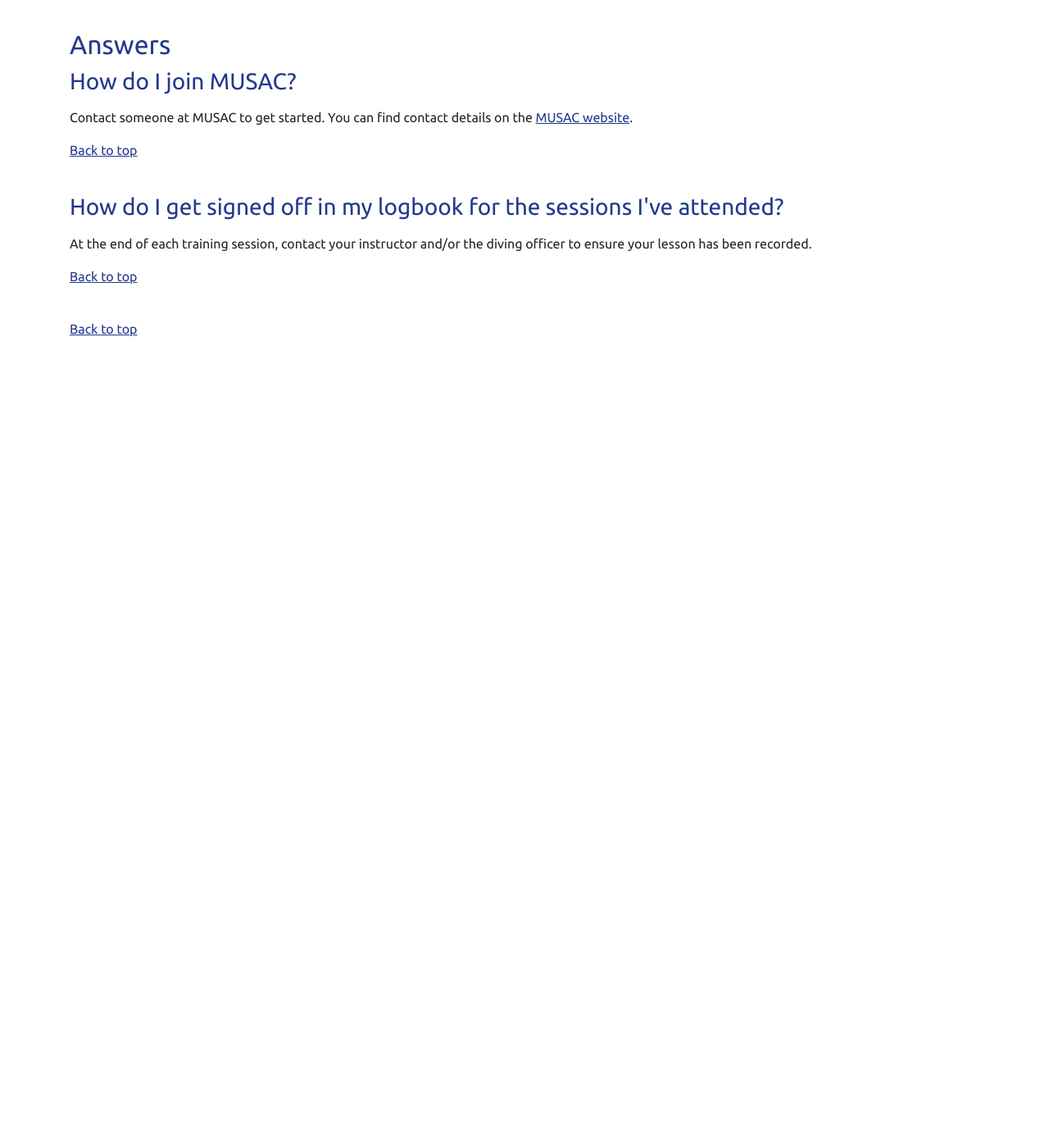
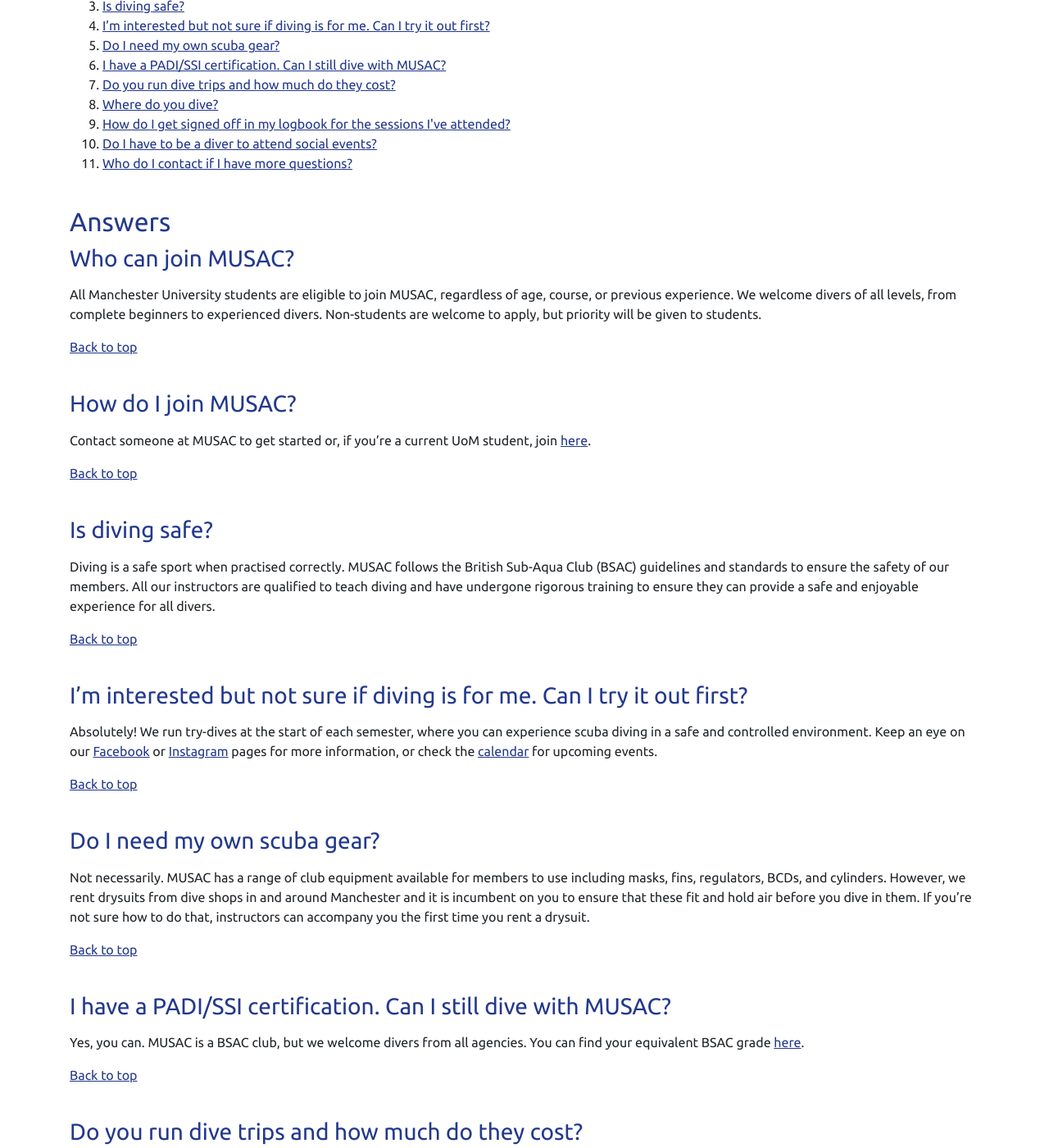
Before and after one commit to manunisac/manunisac.github.io, a Jekyll site: the page built from faq.html, in a window 1280 px wide and 1400 px high, scrolled down 369 px. Shown: the whole window at 82% size. Built offline with Jekyll 4.4.1, drawn with Linux system fonts in a browser that asks for light colours; nearby versions of some CDN libraries; before the commit the page ends 900 px from its top, so only the background shows below that; some of the changed text lies outside the part shown.

Commit message:
Update FAQ

```diff
--- a/_data/faq.yml
+++ b/_data/faq.yml
@@ -1,10 +1,73 @@
 questions:
-  - id: "not-bsac-can-i-attend"
+  - id: "who-can-join"
+    question: "Who can join MUSAC?"
+    answer: |
+      All Manchester University students are eligible to join MUSAC, regardless of age, course, or previous experience.
+      We welcome divers of all levels, from complete beginners to experienced divers. Non-students are welcome to apply,
+      but priority will be given to students.
+
+  - id: "how-do-i-join"
     question: "How do I join MUSAC?"
     answer: |
-      Contact someone at MUSAC to get started. You can find contact details on the [MUSAC website](https://musac.org.uk/).
+      Contact someone at MUSAC to get started or, if you're a current UoM student, join
+      [here](https://manchesterstudentsunion.com/activities/view/sub_aqua).
+
+  - id: "is-diving-safe"
+    question: "Is diving safe?"
+    answer: |
+      Diving is a safe sport when practised correctly. MUSAC follows the British Sub-Aqua Club (BSAC) guidelines and
+      standards to ensure the safety of our members. All our instructors are qualified to teach diving and have
+      undergone rigorous training to ensure they can provide a safe and enjoyable experience for all divers.
+
+  - id: "can-i-try-it-out"
+    question: "I’m interested but not sure if diving is for me. Can I try it out first?"
+    answer: |
+      Absolutely! We run try-dives at the start of each semester, where you can experience scuba diving in a safe and controlled
+      environment. Keep an eye on our [Facebook](https://facebook.com/MUSACDiving/) or
+      [Instagram](https://www.instagram.com/musac.uk/) pages for more information, or check the [calendar](/calendar) for upcoming events.
+
+  - id: "do-i-need-my-own-gear"
+    question: "Do I need my own scuba gear?"
+    answer: |
+      Not necessarily. MUSAC has a range of club equipment available for members to use including masks, fins, regulators,
+      BCDs, and cylinders. However, we rent drysuits from dive shops in and around Manchester and it is incumbent on you to
+      ensure that these fit and hold air before you dive in them. If you're not sure how to do that, instructors can accompany
+      you the first time you rent a drysuit.
+
+  - id: "can-i-dive-with-padi-ssi"
+    question: "I have a PADI/SSI certification. Can I still dive with MUSAC?"
+    answer: |
+      Yes, you can. MUSAC is a BSAC club, but we welcome divers from all agencies. You can find your equivalent BSAC grade
+      [here](https://www.bsac.com/already-a-diver/equivalent-bsac-qualifications/).
+
+  - id: "do-you-run-dive-trips"
+    question: "Do you run dive trips and how much do they cost?"
+    answer: |
+      Yes, we run dive trips throughout the year. The cost of each trip varies depending on the location, duration, and
+      accommodation. We aim to keep costs as low as possible for our members. For more information, please contact the
+      diving officer or training officer or check out the [calendar](/calendar) for upcoming events.
+
+  - id: "where-do-you-dive"
+    question: "Where do you dive?"
+    answer: |
+      We dive in a variety of locations, including quarries, lakes, and the sea. Our most popular inland dive sites
+      include [Capernwray](https://www.dive-site.co.uk/) and [Stoney Cove](https://www.stoneycove.com/), but we have
+      previously organised trips to Anglesey and coastal sites around the north of England. We also occasionally run
+      trips abroad.
 
   - id: "how-do-i-get-signed-off"
     question: "How do I get signed off in my logbook for the sessions I've attended?"
     answer: |
       At the end of each training session, contact your instructor and/or the diving officer to ensure your lesson has been recorded.
+
+  - id: "do-i-have-to-be-a-diver"
+    question: "Do I have to be a diver to attend social events?"
+    answer: |
+      No, you don't have to be a diver to attend our social events. We welcome all members, divers and non-divers alike.
+
+  - id: "who-do-i-contact"
+    question: "Who do I contact if I have more questions?"
+    answer: |
+      Anyone in the committee can answer questions, but the chair and vice chair are usually the best people to contact.
+      If you don't have their contact details, you can forward your questions via [Facebook](https://facebook.com/MUSACDiving/)
+      or [Instagram](https://www.instagram.com/musac.uk/).
--- a/index.html
+++ b/index.html
@@ -30,9 +30,9 @@
         </p>
         <p>
           For more information, please check out our
-          <a href="https://m.facebook.com/MUSACDiving/" target="_blank">Facebook</a>&nbsp;
+          <a href="https://m.facebook.com/MUSACDiving/">Facebook</a>&nbsp;
           and
-          <a href="https://www.instagram.com/musac.uk/" target="_blank">Instagram</a>&nbsp;
+          <a href="https://www.instagram.com/musac.uk/">Instagram</a>&nbsp;
           pages or browse our
           <a href="faq.html">Frequently Asked Questions (FAQ)</a>.
         </p>
```
